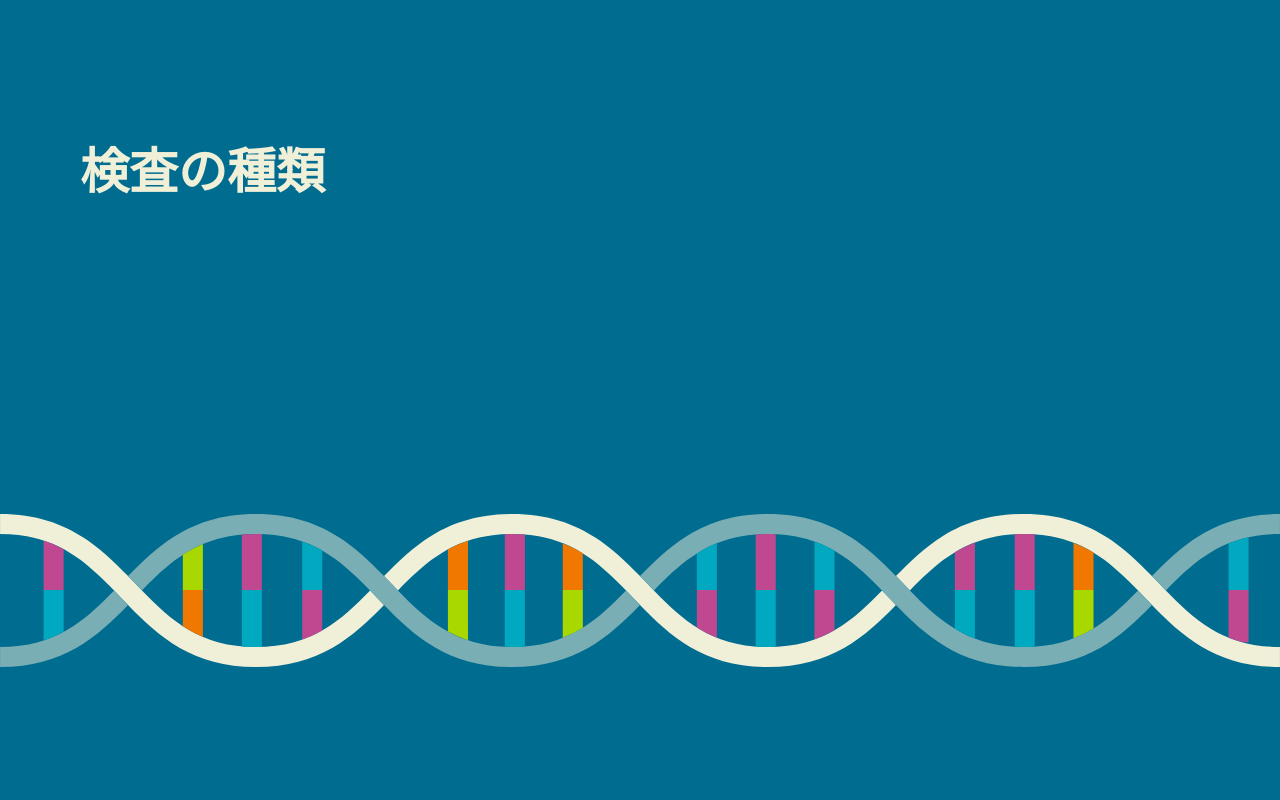
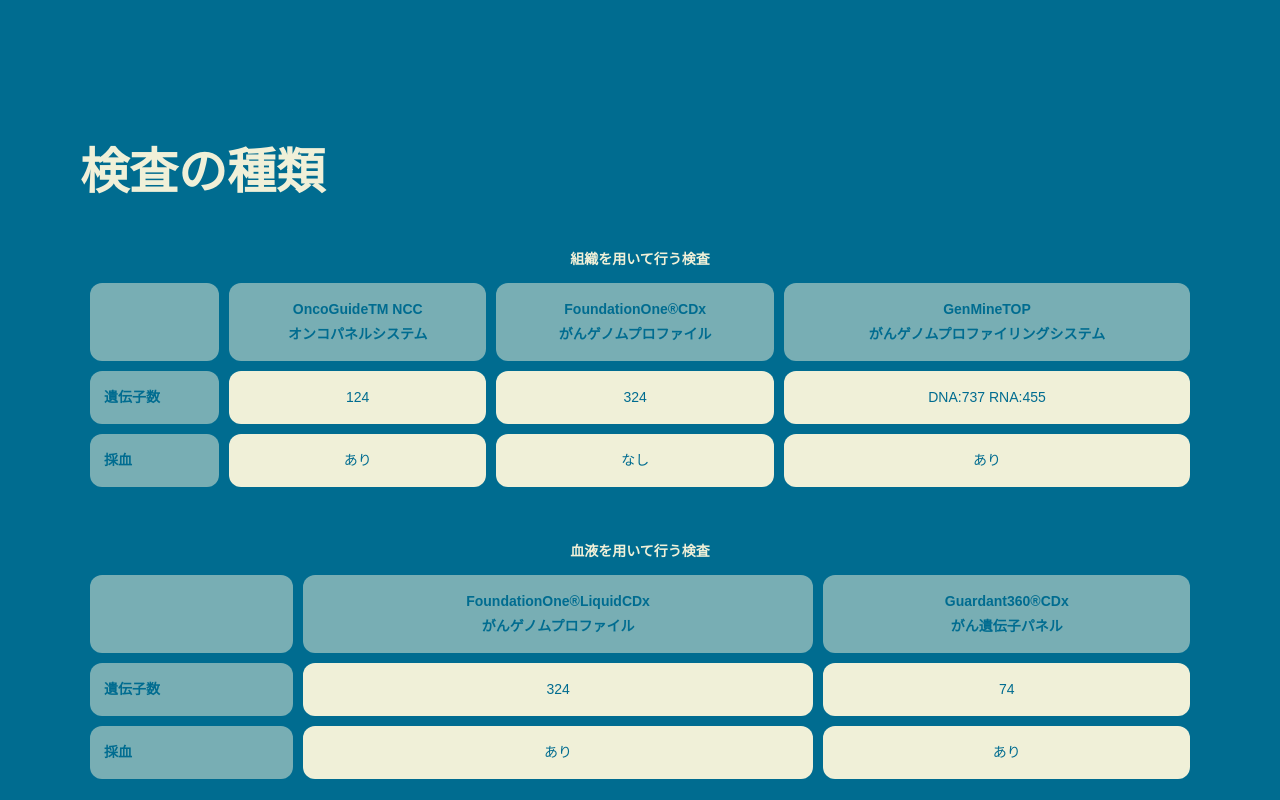
Before and after one commit to plus-agc/cancer-center, a website built with webpack: page examination.html in a window 1280 px wide. Shown: the part 3020-3820 px from the top of the page. Built offline with nearby package versions, Linux system fonts and the light colour scheme.

Commit message:
modified

```diff
--- a/css/style.css
+++ b/css/style.css
@@ -27,7 +27,7 @@
 	background-color: #585048;
 
 	& .footer__list {
-		padding-left: 1em;
+		margin-left: 1.5em;
 	}
 }
 
@@ -711,6 +711,53 @@
 	display: block;
 }
 
+/* ==========================================================================
+   テーブル
+   ========================================================================== */
+
+.table-scroll {
+	overflow-x: auto;
+	width: 100%;
+	font-size: 1rem;
+}
+
+.data-table {
+	border-collapse: separate;
+	border-spacing: 10px;
+	width: 100%;
+}
+
+.data-table th,
+.data-table td {
+	text-align: center;
+	padding: 1rem;
+	border-radius: 12px;
+	background-color: #F0F0D8;
+	color: #006C90;
+	font-weight: normal;
+	white-space: nowrap;
+}
+
+.data-table .main-title {
+	background-color: #78AEB4;
+	color: #8e3e90;
+	font-weight: bold;
+	font-size: 1.2rem;
+}
+
+.data-table thead th:not(.main-title) {
+	background-color: #78AEB4;
+	color: #006C90;
+	font-weight: bold;
+}
+
+.data-table .row-label {
+	background-color: #78AEB4;
+	color: #006C90;
+	font-weight: bold;
+	text-align: left;
+}
+
 /* ========================
    Container Base Style
 ======================== */
@@ -757,7 +804,7 @@
 	.footer {
 		& .footer__list {
 			list-style-type: disc;
-			padding-left: 1em;
+			margin-left: 1.5em;
 			padding-bottom: 8rem;
 		}
 	}
@@ -875,7 +922,7 @@
 	.footer {
 		& .footer__list {
 			list-style-type: disc;
-			padding-left: 1em;
+			margin-left: 1.5em;
 			padding-bottom: 8rem;
 		}
 	}
--- a/examination.html
+++ b/examination.html
@@ -1,5 +1,6 @@
 <!DOCTYPE html>
 <html class="no-js" lang="ja">
+
 <head>
   <meta charset="utf-8" />
   <meta name="viewport" content="width=device-width, initial-scale=1" />
@@ -46,7 +47,7 @@
         clearTimeout(t);
         try {
           Typekit.load(config);
-          } catch (e) {}
+        } catch (e) { }
       };
       s.parentNode.insertBefore(tk, s);
     })(document);
@@ -56,30 +57,18 @@
 <body>
   <header id="header" class="header">
     <div class="pt-3 header__bg">
-        <img
-          src="img/genome-sp.svg"
-          alt="ゲノム配列の装飾画像"
-          class="img-fluid visible-s hidden"
-        />
+      <img src="img/genome-sp.svg" alt="ゲノム配列の装飾画像" class="img-fluid visible-s hidden" />
     </div>
     <div class="container">
       <nav class="flex justify-between pt-4">
         <div class="header-logo">
           <a href="./" aria-label="Header Logo">
-              <img
-                src="img/logo.svg"
-                alt="がんゲノム医療室"
-                class="img-fluid"
-              />
+            <img src="img/logo.svg" alt="がんゲノム医療室" class="img-fluid" />
           </a>
         </div>
         <ul class="header__list flex list gap-3">
           <li class="header__list-item dropdown">
-              <a href="about.html" class="dropdown-toggle"
-                >がんゲノム<br class="br-sp" />医療室<br
-                  class="br-sp"
-                />について</a
-              >
+            <a href="about.html" class="dropdown-toggle">がんゲノム<br class="br-sp" />医療室<br class="br-sp" />について</a>
             <ul class="dropdown-menu">
               <li class="dropdown-menu__item">
                 <a href="about.html#greeting">ごあいさつ</a>
@@ -87,11 +76,7 @@
             </ul>
           </li>
           <li class="header__list-item dropdown">
-              <a href="examination.html" class="dropdown-toggle"
-                >がん遺伝子<br class="br-sp" />パネル検査<br
-                  class="br-sp"
-                />とは</a
-              >
+            <a href="examination.html" class="dropdown-toggle">がん遺伝子<br class="br-sp" />パネル検査<br class="br-sp" />とは</a>
             <ul class="dropdown-menu">
               <li class="dropdown-menu__item">
                 <a href="examination.html#merit">メリット</a>
@@ -103,9 +88,7 @@
                 <a href="examination.html#flow">検査の流れ</a>
               </li>
               <li class="dropdown-menu__item">
-                  <a href="examination.html#insurance-coverage"
-                    >保険適用について</a
-                  >
+                <a href="examination.html#insurance-coverage">保険適用について</a>
               </li>
             </ul>
           </li>
@@ -113,9 +96,7 @@
             <a href="qa.html">よくある<br class="br-sp" />質問</a>
           </li>
           <li class="header__list-item dropdown">
-              <a href="notice.html" class="dropdown-toggle"
-                >医療機関の<br class="br-sp" />みなさまへ</a
-              >
+            <a href="notice.html" class="dropdown-toggle">医療機関の<br class="br-sp" />みなさまへ</a>
             <ul class="dropdown-menu">
               <li class="dropdown-menu__item">
                 <a href="notice.html#externally-diagnosed">外来受診の手順</a>
@@ -164,11 +145,71 @@
             </div>
           </div>
           <div class="flex-1">
-              <img
-                src="img/examination_merit.svg"
-                alt="分子標的治療薬のイメージ図"
-                class="img-fluid"
-              />
+            <img src="img/examination_merit.svg" alt="分子標的治療薬のイメージ図" class="img-fluid" />
+          </div>
+        </div>
+      </div>
+    </section>
+    <section>
+      <div class="container">
+        <div>
+          <div>
+            <h2 id="type" class="mt-0 anchor-offset">検査の種類</h2>
+          </div>
+          <div class="mb-5">
+            <div class="table-scroll">
+              <table class="data-table">
+                <caption>組織を用いて行う検査</caption>
+                <thead>
+                  <tr>
+                    <th class="main-title" colspan="7" aria-label="組織を用いて行う検査"></th>
+                    <th>OncoGuideTM NCC<br>オンコパネルシステム</th>
+                    <th>FoundationOne®CDx<br>がんゲノムプロファイル</th>
+                    <th>GenMineTOP<br>がんゲノムプロファイリングシステム</th>
+                  </tr>
+                </thead>
+                <tbody>
+                  <tr>
+                    <th class="row-label" colspan="7">遺伝子数</th>
+                    <td>124</td>
+                    <td>324</td>
+                    <td>DNA:737 RNA:455</td>
+                  </tr>
+                  <tr>
+                    <th class="row-label" colspan="7">採血</th>
+                    <td>あり</td>
+                    <td>なし</td>
+                    <td>あり</td>
+                  </tr>
+                </tbody>
+              </table>
+            </div>
+          </div>
+          <div>
+            <div class="table-scroll">
+              <table class="data-table">
+                <caption>血液を用いて行う検査</caption>
+                <thead>
+                  <tr>
+                    <th class="main-title" colspan="7" aria-label="血液を用いて行う検査"></th>
+                    <th>FoundationOne®LiquidCDx<br>がんゲノムプロファイル</th>
+                    <th>Guardant360®CDx<br>がん遺伝子パネル</th>
+                  </tr>
+                </thead>
+                <tbody>
+                  <tr>
+                    <th class="row-label" colspan="7">遺伝子数</th>
+                    <td>324</td>
+                    <td>74</td>
+                  </tr>
+                  <tr>
+                    <th class="row-label" colspan="7">採血</th>
+                    <td>あり</td>
+                    <td>あり</td>
+                  </tr>
+                </tbody>
+              </table>
+            </div>
           </div>
         </div>
       </div>
@@ -177,54 +218,20 @@
       <div class="container">
         <div class="flex justify-center align-start flex-column-s">
           <div class="flex-1">
-              <h2 id="type" class="mt-0 anchor-offset">検査の種類</h2>
-            </div>
-            <div class="flex-1"></div>
-          </div>
-        </div>
-      </section>
-      <section>
-        <div class="container">
-          <div class="flex justify-center align-start flex-column-s">
-            <div class="flex-1">
             <h2 id="flow" class="mt-0 mb-10 anchor-offset">検査の流れ</h2>
-              <img
-                src="img/examination_flow_sp.svg"
-                alt="検査の流れステップ1-5"
-                class="img-fluid visible-s hidden"
-              />
+            <img src="img/examination_flow_sp.svg" alt="検査の流れステップ1-5" class="img-fluid visible-s hidden" />
             <div class="flex flex-column-s gap-5">
               <div>
-                  <img
-                    src="img/examination_flow02.svg"
-                    alt="検査の流れステップ2"
-                    class="w-70 hidden-s visible mb-5"
-                  />
-                  <img
-                    src="img/examination_flow04.svg"
-                    alt="検査の流れステップ4"
-                    class="w-70 hidden-s visible"
-                  />
+                <img src="img/examination_flow02.svg" alt="検査の流れステップ2" class="w-70 hidden-s visible mb-5" />
+                <img src="img/examination_flow04.svg" alt="検査の流れステップ4" class="w-70 hidden-s visible" />
               </div>
             </div>
           </div>
           <div class="flex-1">
             <div>
-                <img
-                  src="img/examination_flow01.svg"
-                  alt="検査の流れステップ1"
-                  class="w-70 hidden-s visible mb-5"
-                />
-                <img
-                  src="img/examination_flow03.svg"
-                  alt="検査の流れステップ3"
-                  class="w-70 hidden-s visible mb-5"
-                />
-                <img
-                  src="img/examination_flow05.svg"
-                  alt="検査の流れステップ5"
-                  class="w-70 hidden-s visible"
-                />
+              <img src="img/examination_flow01.svg" alt="検査の流れステップ1" class="w-70 hidden-s visible mb-5" />
+              <img src="img/examination_flow03.svg" alt="検査の流れステップ3" class="w-70 hidden-s visible mb-5" />
+              <img src="img/examination_flow05.svg" alt="検査の流れステップ5" class="w-70 hidden-s visible" />
             </div>
           </div>
         </div>
@@ -248,8 +255,7 @@
               <li class="mb-3">
                 ⚫︎全身状態及び臓器機能等から、本検査施行後に化学療法の適応となる可能性が高いと主治医が判断した方。
               </li>
-                <li class="mb-3">
-                  ⚫︎血液のみの検査は上記の条件に加えて、腫瘍の組織検体が無い方。腫瘍の組織検体が無い方、古い方などは血液のみの検査でも行うことができます。
+              <li class="mb-3">腫瘍の組織検体が無い方、古い方などは血液のみの検査でも行うことができます。
               </li>
               <li>
                 【費用】<br />
@@ -262,53 +268,34 @@
       </div>
     </section>
     <div class="back-to-top" id="backToTop">
-        <a href="#header" aria-label="トップに戻る"
-          ><img src="img/top.svg" alt="トップに戻る"
-        /></a>
+      <a href="#header" aria-label="トップに戻る"><img src="img/top.svg" alt="トップに戻る" /></a>
     </div>
   </main>
   <footer id="footer" class="footer p-4">
     <div class="container">
-        <div
-          class="flex flex-wrap flex-column-s justify-between align-center gap-5"
-        >
+      <div class="flex flex-wrap flex-column-s justify-between align-center gap-5">
         <div class="flex-1 self-start">
-            <img
-              src="img/genome.svg"
-              alt="ゲノム配列の装飾画像"
-              class="img-fluid"
-            />
+          <img src="img/genome.svg" alt="ゲノム配列の装飾画像" class="img-fluid" />
         </div>
         <div class="flex-1 footer-logo">
           <div>
             <a href="./" aria-label="Footer Logo">
-                <img
-                  src="img/logo.svg"
-                  alt="がんゲノム医療室"
-                  class="img-fluid"
-                />
+              <img src="img/logo.svg" alt="がんゲノム医療室" class="img-fluid" />
             </a>
           </div>
           <address class="mt-3">
             <p class="m-0">〒036-8563</p>
             <p class="m-0">青森県弘前市本町53番地</p>
             <p class="m-0">
-                <a href="tel:0172-35-5111">TEL.0172-35-5111（代表）</a>
+              <a href="tel:0172-39-5010">TEL.0172-39-5010（代表）</a>
             </p>
             <p class="m-0">
-                <a href="fax:0172-39-5338">FAX.0172-39-5338</a>
+              <a href="fax:0172-39-5003">FAX.0172-39-5003</a>
             </p>
           </address>
         </div>
         <div class="flex-1 self-start">
-            <a href="tel:0172-39-5174" aria-label="Footer Contact">
-              <img
-                src="img/contact.svg"
-                alt="がん相談支援センター"
-                class="img-fluid"
-              />
-            </a>
-            <ul class="footer__list mt-3">
+          <ul class="footer__list p-0">
             <li class="footer__list-item">
               <a href="">プライバシーポリシー</a>
             </li>
@@ -321,4 +308,5 @@
   </footer>
   <script src="js/app.js" defer></script>
 </body>
+
 </html>
```
Also changed, not shown: about.html (+28 -78 lines), index.html (+16 -53 lines), qa.html (+24 -63 lines). Lines whose indentation alone changed are shown as unchanged.
